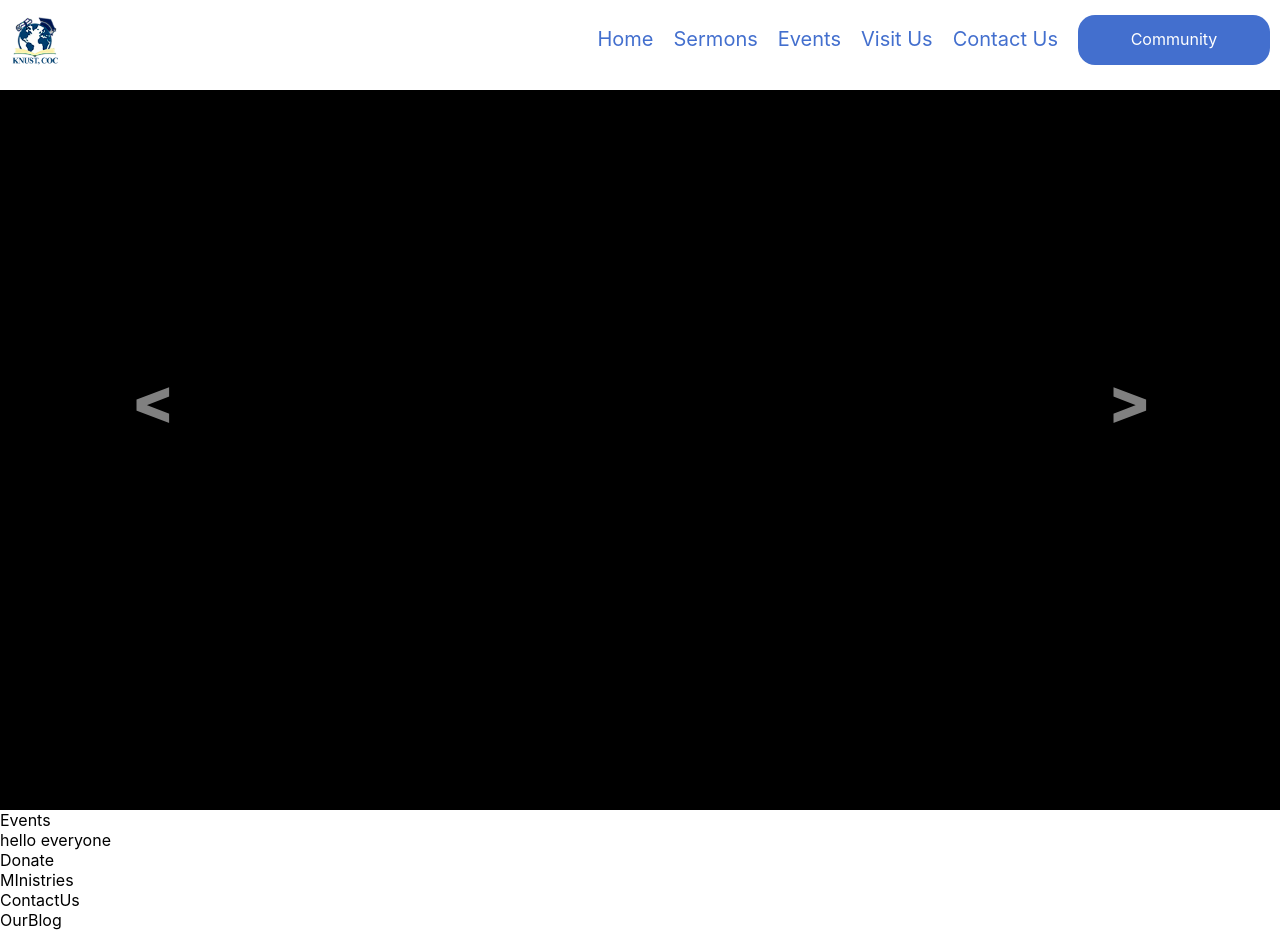
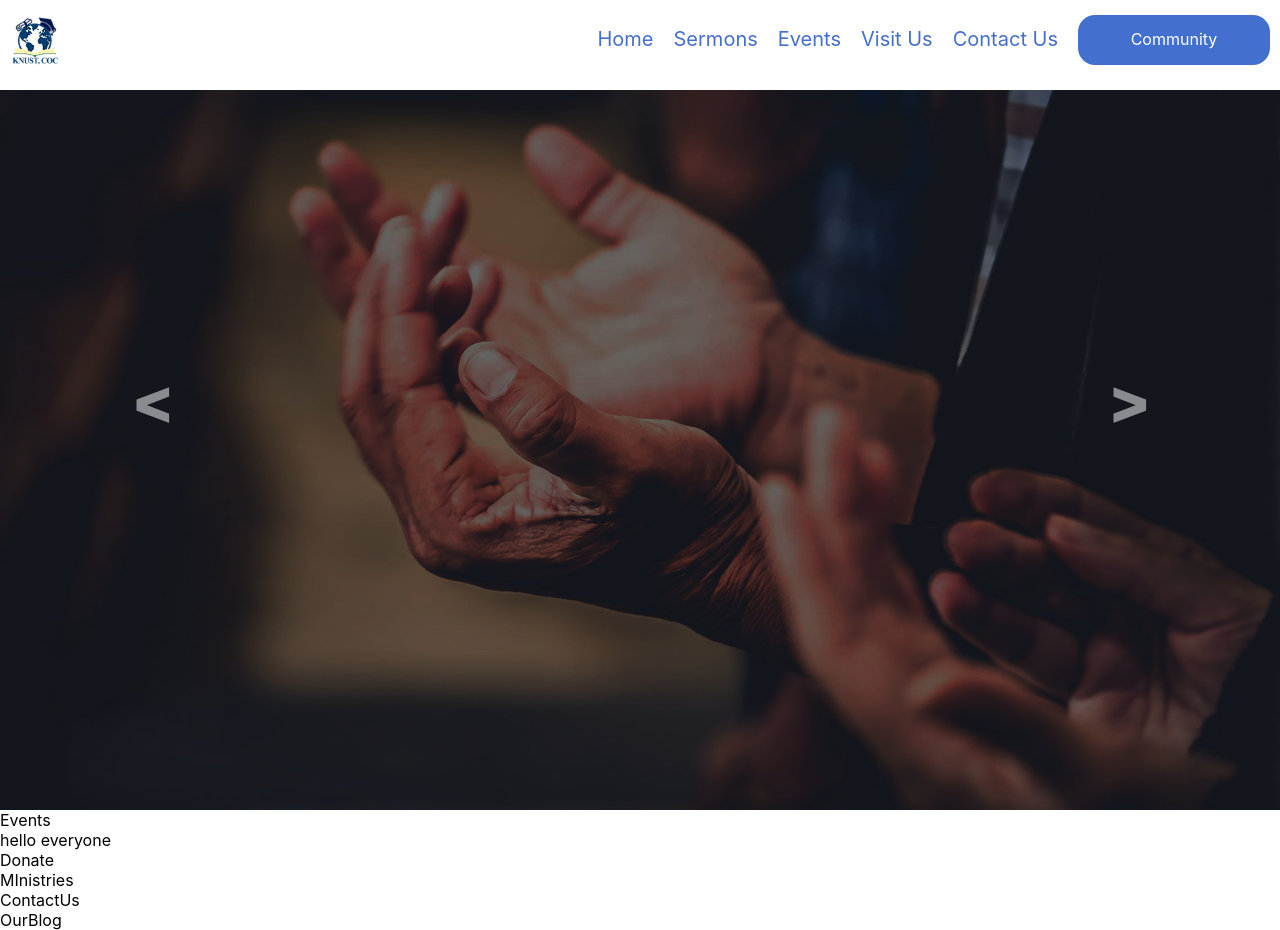
Before and after one commit to AtlabsOngit/knustCOC, a React (Create React App) app: page / in a window 1280 px wide. Built offline with nearby package versions, Linux system fonts and the light colour scheme.

Commit message:
experiment

```diff
--- a/src/Styles/landing page/Carousel.css
+++ b/src/Styles/landing page/Carousel.css
@@ -74,20 +74,21 @@ a {
     background-color: #000;
     scroll-behavior: smooth;
     scroll-snap-type: x mandatory;
-    justify-content: center;
+    overflow-x: scroll;
 }
 
 .carousel-image {
-    width: 0;
+    min-width: 100%;
     object-fit: cover;
     opacity: 0.4;
-    transition: width 1s linear;
+    /* transition: width 1s linear; */
     scroll-snap-align: start;
 }
 
-#current-carousel-image {
+
+/* #current-carousel-image {
     width: 100%;
-}
+} */
 
 .carousel-nav {
     position: absolute;
--- a/src/components/landing page/Carousel.jsx
+++ b/src/components/landing page/Carousel.jsx
@@ -8,46 +8,36 @@ import {useState, useRef, useEffect} from "react"
 import "../../Styles/landing page/Carousel.css"
 
 function Carousel() {
-  const [images, setImages] = useState({
-    allImages: [carouselImage1, carouselImage2, carouselImage3, carouselImage4, carouselImage5],
-    currentImage: 0
-  })
-
+  const images = useRef([carouselImage1, carouselImage2, carouselImage3, carouselImage4, carouselImage5])
   const carousel = useRef()
-  const currentImage = images.allImages[images.currentImage]
-  let currentImageSlide = useRef()
+  const currentImageSlide = useRef()
+  const overflow = useRef()
+  const [current, setCurrent] = useState(0)
 
   let interval
-
-  console.log("render", images.allImages.indexOf(images.currentImage))
 
   const resetCarousel = (scrollAmount) => {
     if (interval) clearInterval(interval)
 
+    const arrangedImages = images.current
+    if (current === 0 && scrollAmount < 0) {
+      overflow.current  = images.current.length - 1
+      arrangedImages.unshift(images.current[overflow.current])
+
+    } else if (current === images.current.length - 1 && scrollAmount > 0) {
+      overflow.current = 0
+      arrangedImages.push(images.current[overflow.current])
+    }
+
     let n
     if (scrollAmount < 0) {
-      n = images.allImages.indexOf(currentImage) - 1
+      n = current - 1
     } else {
-      n = (images.allImages.indexOf(currentImage) + 1) % images.length
+      n = (current + 1) % images.current.length
     }
 
-    const arrangedImages = images.allImages
-    if (images.allImages.indexOf(currentImage) === 0) {
-      const image = arrangedImages.pop()
-      arrangedImages.unshift(image)
-
-    } else if (images.allImages.indexOf(currentImage.current) === images.length - 1) {
-      const image = arrangedImages.shift()
-      arrangedImages.push(image)
-    }
-
-    setImages({
-      ...images,
-      currentImage: n < 0 ? images.length - 1 : n,
-      allImages: arrangedImages
-    })
-
-    // carousel.current.scrollBy(scrollAmount, 0)
+    images.current = arrangedImages
+    setCurrent(n < 0 ? images.length - 1 : n)
 
     // interval = setInterval(() => {
     //   resetCarousel(carousel.current.clientWidth)
@@ -63,13 +53,16 @@ function Carousel() {
   }
 
   useEffect(() => {
+    console.log(overflow)
     carousel.current.scrollLeft = currentImageSlide.current.offsetLeft
+
+    // if(overflow.current) images.current.filter((image, index) => index !== overflow.current + 1)
   })
 
-  return (
+  return(
     <div id="top-section">
       <nav id="nav-bar">
-        <img src={COCLogo} alt="" id="church-logo" />
+        <img src={COCLogo} alt="" id="church-logo"/>
         <div id="nav-options-box">
           <a href="/" className="nav-option">Home</a>
           <a href="/" className="nav-option">Sermons</a>
@@ -81,7 +74,7 @@ function Carousel() {
       </nav>
       <div id="carousel">
         <div id="carousel-images-block" ref={carousel}>
-          {images.allImages.map((image, index) => <img key={index} src={image} alt="" className="carousel-image" id={image === currentImage ? "current-image" : ""} ref={image === currentImage? currentImageSlide: null } />)}
+          {images.current.map((image, index) => <img key={index} src={image} alt="" className="carousel-image" ref={image === images.current[current] ? currentImageSlide : null}/>)}
         </div>
         <button id="carousel-nav-right" className="carousel-nav" onClick={carouselNavRight}>&gt;</button>
         <button id="carousel-nav-left" className="carousel-nav" onClick={carouselNavLeft}>&lt;</button>
```
